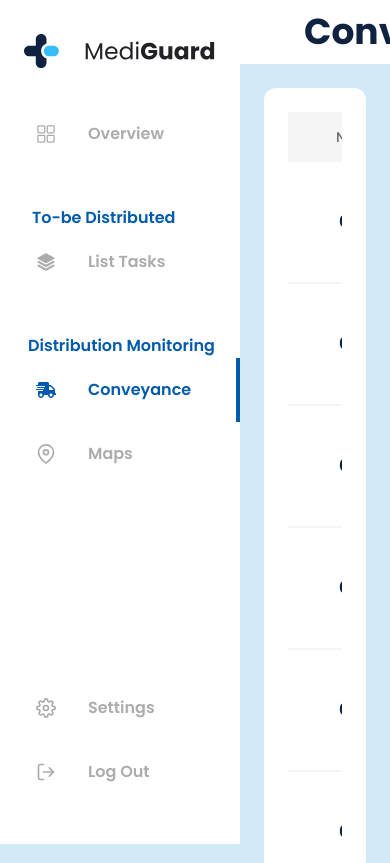
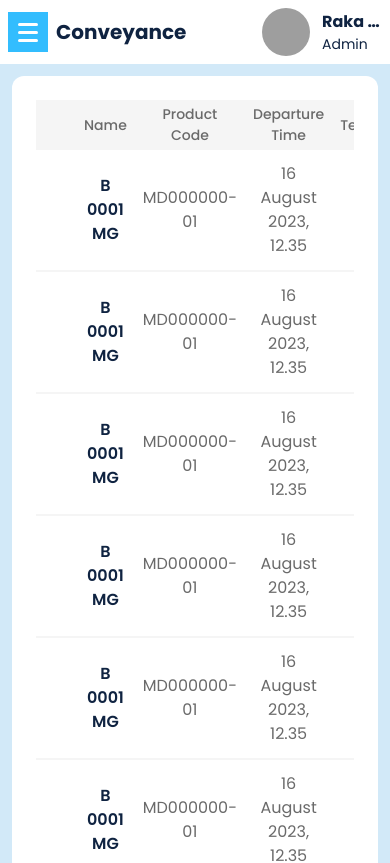
Before and after one commit to ardhanurfan/MediGuard-web, a React (Vite) app: page /conveyance in a window 390 px wide. Shown: the top 863 px of the page. Built offline with nearby package versions, Linux system fonts and the light colour scheme; grey boxes are pictures that could not be loaded; some icons are missing.

Commit message:
feat: responsive

```diff
--- a/src/components/Button/Button.tsx
+++ b/src/components/Button/Button.tsx
@@ -20,7 +20,7 @@ function Button({
         type={type}
         onClick={onClick}
         onSubmit={onSubmit}
-        className={`h-[24px] w-[160px] rounded-[4px] text-12 md:h-[32px] md:w-[200px] bg-kBlue-200 text-white hover:bg-kBlue-300 active:bg-kBlue-400`}
+        className={`h-[28px] w-[160px] rounded-[4px] text-12 md:h-[32px] md:w-[200px] bg-kBlue-200 text-white hover:bg-kBlue-300 active:bg-kBlue-400`}
       >
         {isLoading ? (
           <div className={`flex items-center justify-center`}>
--- a/src/components/Navbar/Navbar.tsx
+++ b/src/components/Navbar/Navbar.tsx
@@ -24,8 +24,10 @@ function Navbar() {
   }, [path]);
 
   return (
-    <div className="fixed w-full bg-white h-16 pl-[304px] pr-6 flex items-center justify-between">
-      <h1 className="font-bold text-4xl text-kBlue-400">{title}</h1>
+    <div className="px-2 fixed w-full bg-white h-16 xl:pl-[304px] xl:pr-6 flex items-center justify-between">
+      <h1 className="font-bold xl:text-4xl text-kBlue-400 text-xl ml-12 xl:ml-0">
+        {title}
+      </h1>
       <div className="group relative">
         <div className="relative flex items-center">
           <img
@@ -34,8 +36,8 @@ function Navbar() {
             alt="Profile"
           />
           <div className="ml-3">
-            <p className="w-[120px] overflow-hidden text-ellipsis whitespace-nowrap text-[16px] font-bold text-kBlue-400">
-              {"Raka"}
+            <p className="w-[60px] md:w-[120px] overflow-hidden text-ellipsis whitespace-nowrap text-[16px] font-bold text-kBlue-400">
+              {"Raka ALannoo"}
             </p>
             <p className="text-[14px] text-kBlue-400">{"Admin"}</p>
           </div>
--- a/src/components/SideBar/SideBar.tsx
+++ b/src/components/SideBar/SideBar.tsx
@@ -5,8 +5,9 @@ import { FiMapPin } from "react-icons/fi";
 import { FiLogOut } from "react-icons/fi";
 import { FiSettings } from "react-icons/fi";
 import SideBarMenu from "./SideBarMenu";
-import { useEffect, useState } from "react";
+import { useEffect, useRef, useState } from "react";
 import { Link, useLocation } from "react-router-dom";
+import { useEventListener } from "usehooks-ts";
 
 function SideBar() {
   const location = useLocation();
@@ -30,8 +31,56 @@ function SideBar() {
     }
   }, [path]);
 
+  const [navOpen, setNavOpen] = useState(false);
+  const documentRef = useRef<Document>(document);
+  const onClickHamburger = (event: Event) => {
+    let cekHamburger = true;
+    const doc = document.getElementsByClassName("hamburger");
+    for (let index = 0; index < doc.length; index++) {
+      cekHamburger = cekHamburger && event.target != doc[index];
+    }
+    if (cekHamburger) {
+      setNavOpen(false);
+    }
+  };
+  useEventListener("click", onClickHamburger, documentRef);
+
   return (
-    <div className="fixed w-[240px] min-h-screen bg-white pb-10 pt-6 flex flex-col justify-between">
+    <>
+      <button
+        type="button"
+        className={`${
+          navOpen ? "-translate-x-full" : "translate-x-0"
+        } bg-kBlue-200 hamburger fixed -z-1 h-[40px] w-[40px] cursor-pointer xl:hidden top-3 left-2 duration-200 ease-in-out`}
+        onClick={() => setNavOpen(!navOpen)}
+      >
+        <span
+          className={`${
+            navOpen
+              ? "top-[1.2em] h-[2px] rotate-[135deg] transition"
+              : "top-[0.7em] h-[3px]"
+          } hamburger line absolute left-0 right-0 mx-auto h-[3px] w-[20px] rounded-xl bg-white duration-300 ease-in-out`}
+        ></span>
+        <span
+          id="span2"
+          className={`${
+            navOpen ? "h-[2px] scale-0 transition" : "top-[1.2em] h-[3px]"
+          } hamburger line absolute left-0 right-0 mx-auto h-[3px] w-[20px] rounded-xl bg-white duration-300 ease-in-out`}
+        ></span>
+        <span
+          id="span3"
+          className={`${
+            navOpen
+              ? "top-[1.2em] h-[2px] rotate-45 transition"
+              : "top-[1.7em] h-[3px]"
+          } hamburger line absolute left-0 right-0 mx-auto h-[3px] w-[20px] rounded-xl bg-white duration-300 ease-in-out`}
+        ></span>
+      </button>
+      <div
+        className={`${
+          navOpen ? "translate-x-0" : "-translate-x-full"
+        } xl:translate-x-0 fixed w-[240px] min-h-screen bg-white pb-10 pt-6 flex flex-col justify-between ease-in-out duration-300`}
+      >
         <div>
           <Link to="/">
             <img src="/assets/logo.svg" className="w-[240px] pb-6" alt="" />
@@ -79,11 +128,17 @@ function SideBar() {
           >
             <FiSettings />
           </SideBarMenu>
-        <SideBarMenu title={"Log Out"} to={"/"} index={5} currIndex={currIndex}>
+          <SideBarMenu
+            title={"Log Out"}
+            to={"/"}
+            index={5}
+            currIndex={currIndex}
+          >
             <FiLogOut />
           </SideBarMenu>
         </div>
       </div>
+    </>
   );
 }
 
--- a/src/pages/Conveyance/Conveyance.tsx
+++ b/src/pages/Conveyance/Conveyance.tsx
@@ -68,8 +68,8 @@ function Conveyance() {
   ];
 
   return (
-    <div className="min-h-screen w-full bg-kBlue-100 pl-[240px] pt-16">
-      <div className="w-full p-6">
+    <div className="min-h-screen w-full bg-kBlue-100 xl:pl-[240px] pt-16 pl-0">
+      <div className="w-full xl:p-6 p-3">
         <div className="w-full bg-white rounded-xl p-6">
           <Table
             data={dataDummy}
--- a/src/pages/Overview/DistributedCard.tsx
+++ b/src/pages/Overview/DistributedCard.tsx
@@ -8,7 +8,7 @@ function DistributedCard({
   unit: string;
 }) {
   return (
-    <div className="w-1/2 bg-white rounded-xl p-6 flex flex-col justify-center items-center">
+    <div className="w-full xl:w-1/2 bg-white rounded-xl p-6 flex flex-col justify-center items-center">
       <div className="flex justify-between w-full">
         <h3 className="text-[16px] font-medium text-kBlue-400">{title}</h3>
         <div className="py-1 px-2 rounded-full flex justify-center items-center gap-2 bg-kGreen-100">
--- a/src/pages/Overview/Overview.tsx
+++ b/src/pages/Overview/Overview.tsx
@@ -58,11 +58,11 @@ function Overview() {
 
   return (
     <>
-      <div className="min-h-screen w-full bg-kBlue-100 pl-[240px] pt-16">
-        <div className="w-full p-6">
-          <div className="flex gap-6">
-            <div className="w-full gap-6">
-              <div className="flex gap-6 mb-6">
+      <div className="min-h-screen w-full bg-kBlue-100 xl:pl-[240px] pt-16 pl-0">
+        <div className="w-full xl:p-6 p-3">
+          <div className="flex-col-reverse xl:flex-row flex xl:gap-6 gap-3">
+            <div className="w-full xl:gap-6 gap-3">
+              <div className="flex flex-col md:flex-row xl:gap-6 gap-3 xl:mb-6 mb-3">
                 <DistributedCard
                   title={"On Distributed"}
                   value={256}
@@ -92,7 +92,7 @@ function Overview() {
                 </div>
               </div>
             </div>
-            <div className="w-[380px] bg-white rounded-xl p-6">
+            <div className="w-full xl:w-[380px] bg-white rounded-xl p-6">
               <h3 className="text-[16px] font-medium text-kBlue-400">
                 Live Report
               </h3>
@@ -109,6 +109,7 @@ function Overview() {
                   </p>
                 </div>
               </div>
+              <div className="flex xl:flex-col flex-col md:flex-row">
                 <div className="w-full items-center flex flex-col text-kBlue-400 mt-8">
                   <GaugeComponent
                     type="semicircle"
@@ -139,7 +140,9 @@ function Overview() {
                     maxValue={100}
                   />
                   <h2 className="text-xl text-kBlue-400">Overall Kelembaban</h2>
-                <h2 className="text-[40px] text-kBlue-400 font-bold">3045 %</h2>
+                  <h2 className="text-[40px] text-kBlue-400 font-bold">
+                    3045 %
+                  </h2>
                 </div>
                 <div className="w-full items-center flex flex-col text-kBlue-400 mt-8">
                   <GaugeComponent
@@ -171,7 +174,10 @@ function Overview() {
                     maxValue={100}
                   />
                   <h2 className="text-xl text-kBlue-400">Overall Suhu</h2>
-                <h2 className="text-[40px] text-kBlue-400 font-bold">187 °C</h2>
+                  <h2 className="text-[40px] text-kBlue-400 font-bold">
+                    187 °C
+                  </h2>
+                </div>
               </div>
             </div>
           </div>
--- a/src/pages/TaskList/TaskList.tsx
+++ b/src/pages/TaskList/TaskList.tsx
@@ -68,8 +68,8 @@ function TaskList() {
   ];
 
   return (
-    <div className="min-h-screen w-full bg-kBlue-100 pl-[240px] pt-16">
-      <div className="w-full p-6">
+    <div className="min-h-screen w-full bg-kBlue-100 xl:pl-[240px] pt-16 pl-0">
+      <div className="w-full xl:p-6 p-3">
         <div className="w-full bg-white rounded-xl p-6">
           <Table
             data={dataDummy}
```
Lines whose indentation alone changed are shown as unchanged.
